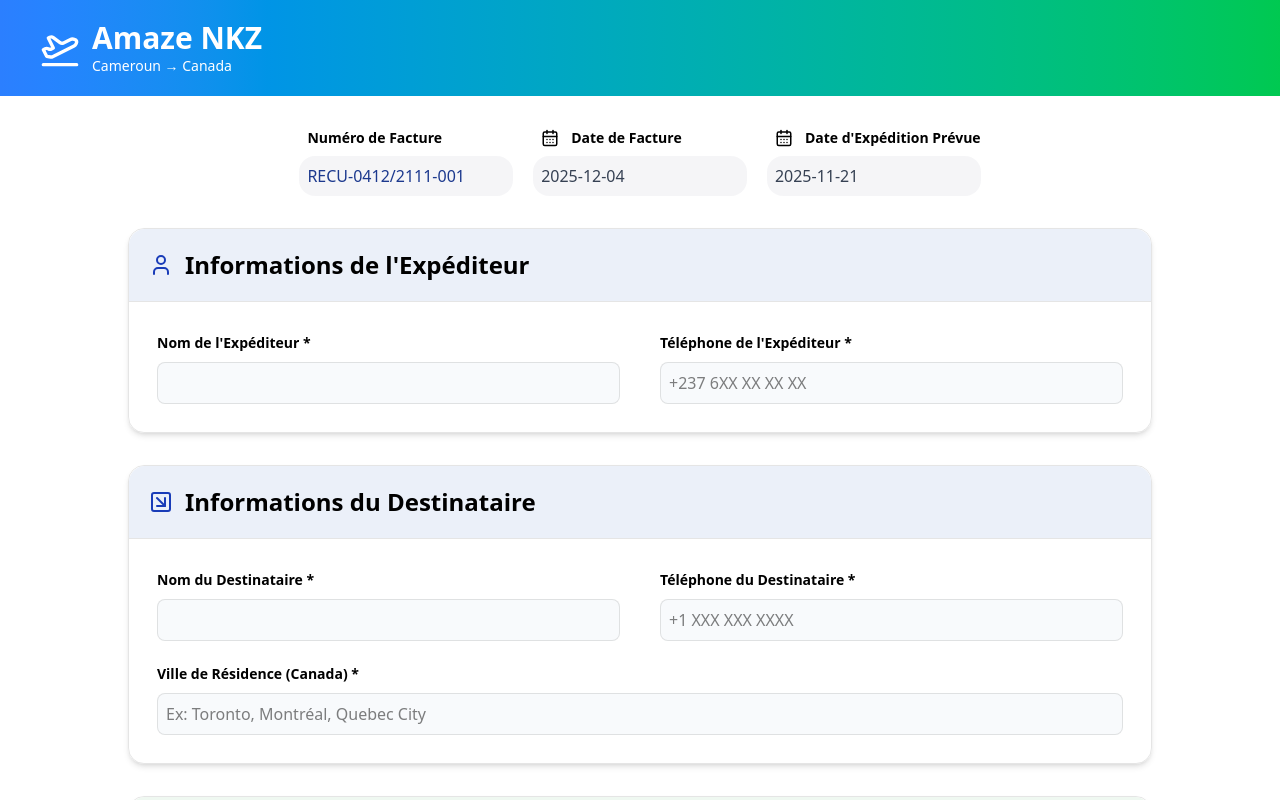
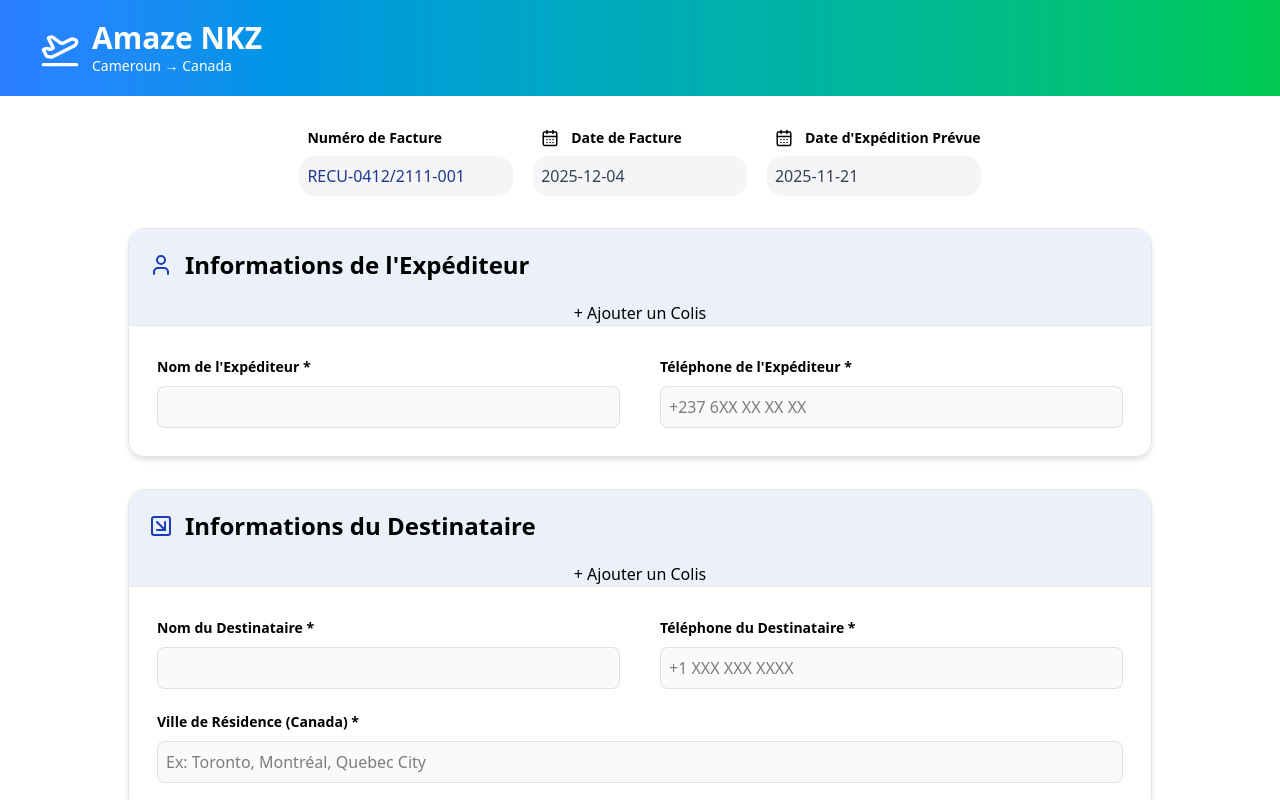
Before and after one commit to carenkonzong/Amaze-Nkz-import, a React (Vite) app: page / in a window 1280 px wide. Shown: the top 800 px of the page. Built offline with nearby package versions, Linux system fonts and the light colour scheme; data requests are answered from the project's data file.

Commit message:
refectored Infos colis to get the add Colis option

```diff
--- a/src/components/DeclarationElement.tsx
+++ b/src/components/DeclarationElement.tsx
@@ -23,6 +23,7 @@
             <Icon className={`${iconColor}`} />
             <h1 className="text-2xl font-semibold ">{head}</h1>
           </div>
+          <button> + Ajouter un Colis</button>
         </div>
         <div className="border-t border-black/10" />
 
```
